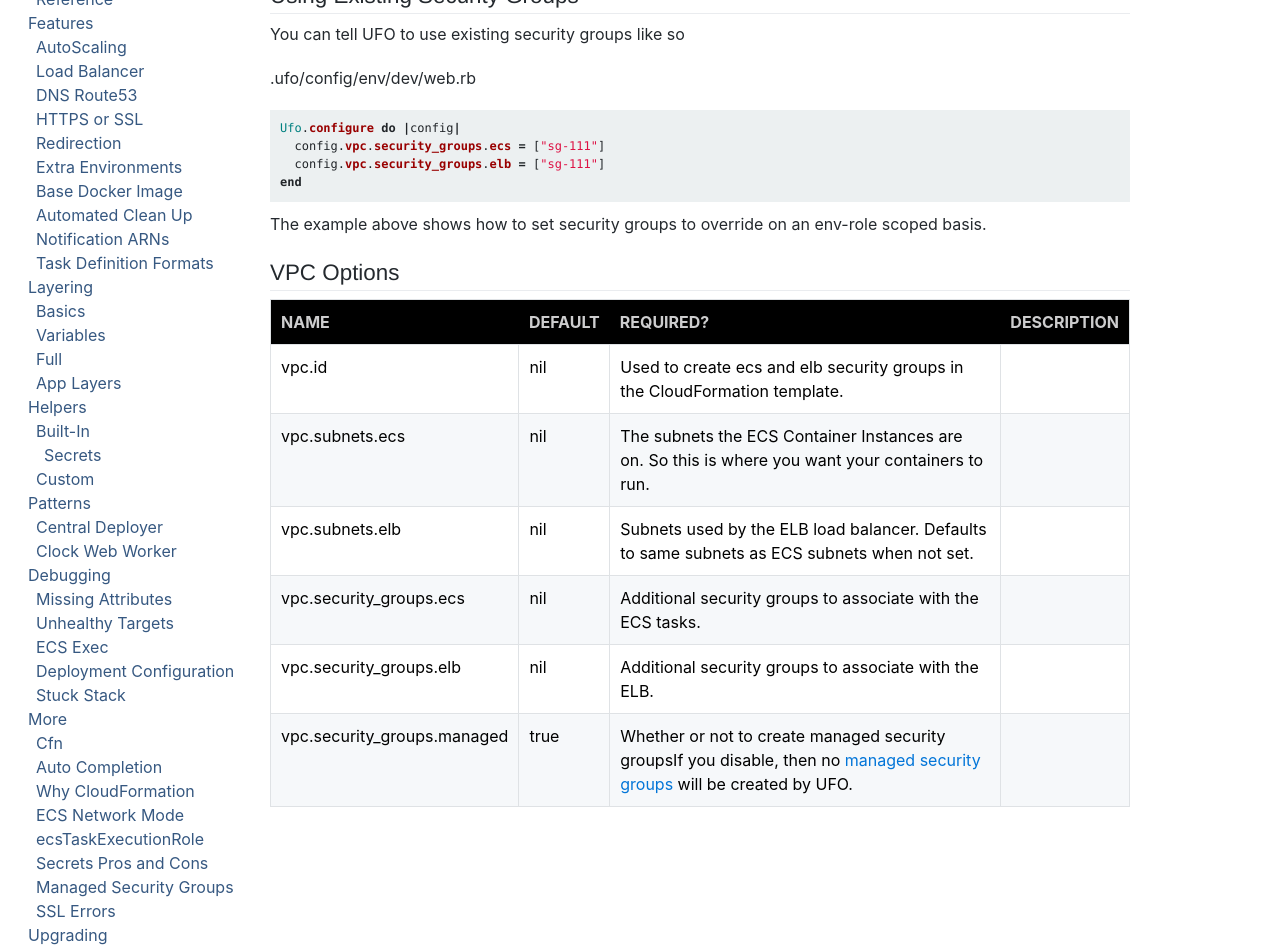
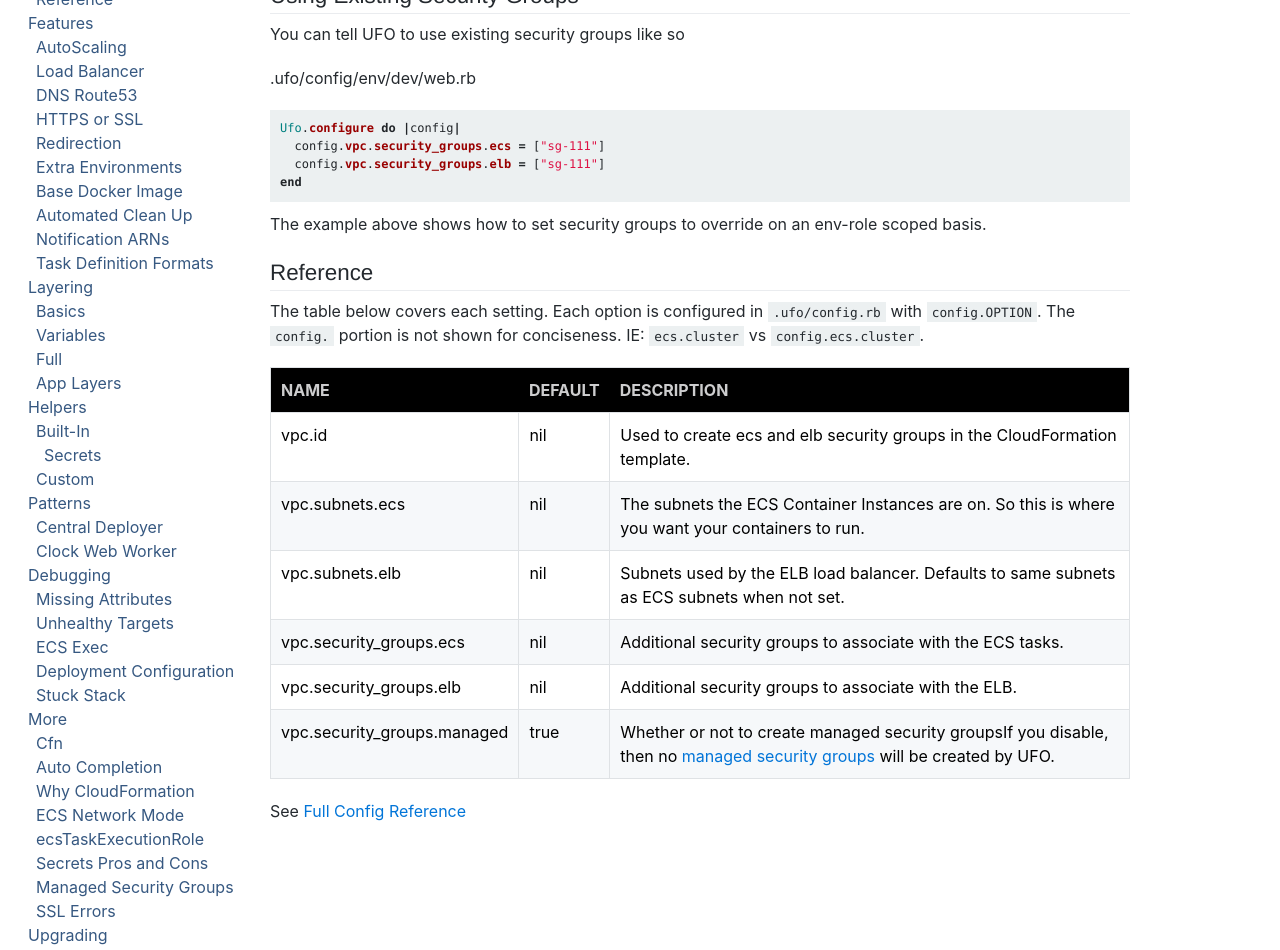
Before and after one commit to boltops-tools/ufo-docs, a Jekyll site: the page built from _docs/config/security_groups.md, in a window 1280 px wide and 1400 px high, scrolled down 1006 px. Shown: the top 950 px of the window. Built offline with Jekyll 4.4.1, drawn with Linux system fonts in a browser that asks for light colours; cached includes are drawn as plain includes; a script that is not in the unit is left out.

Commit message:
update config reference

```diff
--- a/_docs/config/security_groups.md
+++ b/_docs/config/security_groups.md
@@ -46,8 +46,6 @@ end
 
 The example above shows how to set security groups to override on an env-role scoped basis.
 
-## VPC Options
-
-Name | Default | Required? | Description
---- | --- | --- | ---
+{% include config/reference/header.md %}
 {% include config/reference/vpc.md %}
+{% include config/reference/footer.md %}
```
